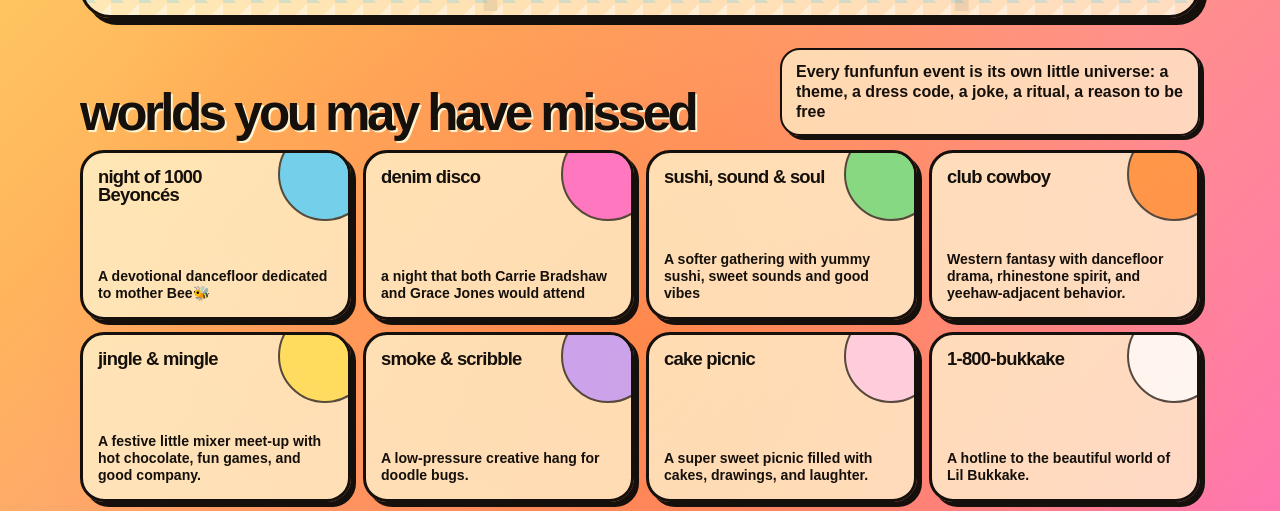
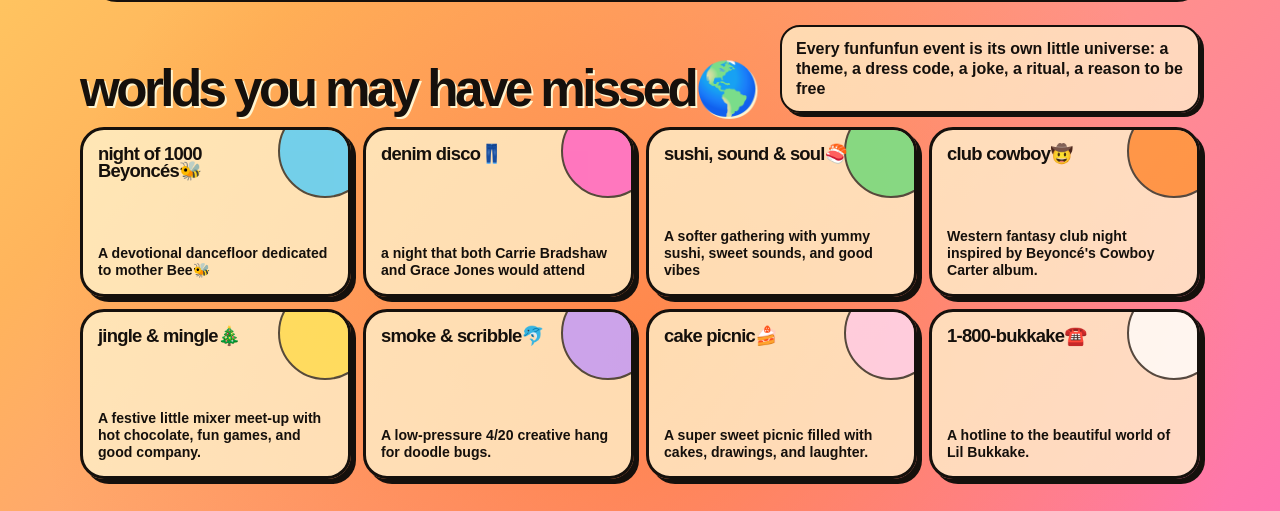
Before and after one commit to hghh345/fffevents, a plain HTML site: page index.html in a window 1280 px wide. Shown: the part 1689-2200 px from the top of the page. Drawn offline with Linux system fonts and the light colour scheme.

Commit message:
Update index.html

```diff
--- a/index.html
+++ b/index.html
@@ -532,7 +532,7 @@
   </div>
 <div class="footer-newsletter">
   <a href="https://preview.mailerlite.io/forms/2301103/186105430430189182/share" target="_blank">
-    ✉ join our newsletter to get first dibs on events ✿
+    ✉️ join our newsletter to get first dibs on events ✿
   </a>
 </div>
   <main class="page">
@@ -548,9 +548,9 @@
 
     <section class="hero">
       <div class="hero-copy">
-        <div class="eyebrow">lisbon’s tiny portal into fun </div>
+        <div class="eyebrow"> a tiny portal into big fun </div>
         <h1>enter the funfunfun universe</h1>
-        <p>Part party, part performance, part social experiment. We make theme worlds for people who want to dress up, draw badly, dance strangely, meet cute strangers, and leave with a story.</p>
+        <p>Part party, part performance, part social experiment. We make themed worlds for people who want to dress up boldly, draw badly, dance freely, meet cool people, and leave a little more free.</p>
       </div>
       <div class="portal-card" aria-label="spinning smiley portal">
         <div class="portal-face"><img src="smiley2.jpg" alt="rainbow glitter smiley face"></div>
@@ -563,8 +563,8 @@
       </div>
       <div class="info-panel">
         <h2>next portal opening</h2>
-        <p>A picnic for people who want to make something ugly, sip something cute, and stop pretending creativity has to be impressive.</p>
-        <p>Expect bad drawings, tiny prompts, bellini energy, snacks, strangers becoming friends, and absolutely no pressure to be good at art.</p>
+        <p>A picnic for people who want to make something ugly, sip something cute, and excite their inner muse.</p>
+        <p>Expect bad drawings, fun prompts, peach bellinis, snacks, strangers becoming friends, and absolutely no pressure to be good at art.</p>
         <div class="button-row">
           <a class="button" href="https://badart.fun/">get tickets</a>
         </div>
@@ -585,41 +585,41 @@
 
     <section id="worlds">
       <div class="section-heading">
-        <h2>worlds you may have missed</h2>
+        <h2>worlds you may have missed🌎</h2>
         <div class="note">Every funfunfun event is its own little universe: a theme, a dress code, a joke, a ritual, a reason to be free</div>
       </div>
 
       <div class="event-grid">
         <article class="event-card" style="--accent:#3ec8ff">
-          <h3>night of 1000 Beyoncés</h3>
+          <h3>night of 1000 Beyoncés🐝</h3>
           <p>A devotional dancefloor dedicated to mother Bee🐝</p>
         </article>
         <article class="event-card" style="--accent:#ff4fc3">
-          <h3>denim disco</h3>
+          <h3>denim disco👖</h3>
           <p>a night that both Carrie Bradshaw and Grace Jones would attend</p>
         </article>
         <article class="event-card" style="--accent:#59d66d">
-          <h3>sushi, sound & soul</h3>
-          <p>A softer gathering with yummy sushi, sweet sounds and good vibes</p>
+          <h3>sushi, sound & soul🍣</h3>
+          <p>A softer gathering with yummy sushi, sweet sounds, and good vibes</p>
         </article>
         <article class="event-card" style="--accent:#ff7a1a">
-          <h3>club cowboy</h3>
-          <p>Western fantasy with dancefloor drama, rhinestone spirit, and yeehaw-adjacent behavior.</p>
+          <h3>club cowboy🤠</h3>
+          <p>Western fantasy club night inspired by Beyoncé's Cowboy Carter album.</p>
         </article>
         <article class="event-card" style="--accent:#ffd83d">
-          <h3>jingle & mingle</h3>
+          <h3>jingle & mingle🎄</h3>
           <p>A festive little mixer meet-up with hot chocolate, fun games, and good company.</p>
         </article>
         <article class="event-card" style="--accent:#b98cff">
-          <h3>smoke & scribble</h3>
-          <p>A low-pressure creative hang for doodle bugs.</p>
+          <h3>smoke & scribble🐬</h3>
+          <p>A low-pressure 4/20 creative hang for doodle bugs.</p>
         </article>
         <article class="event-card" style="--accent:#ffc6e9">
-          <h3>cake picnic</h3>
+          <h3>cake picnic🍰</h3>
           <p>A super sweet picnic filled with cakes, drawings, and laughter.</p>
         </article>
         <article class="event-card" style="--accent:#ffffff">
-          <h3>1-800-bukkake</h3>
+          <h3>1-800-bukkake☎️</h3>
           <p>A hotline to the beautiful world of Lil Bukkake.</p>
         </article>
       </div>
```
